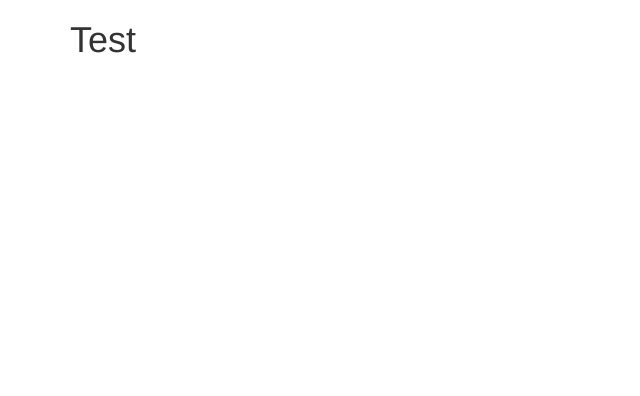
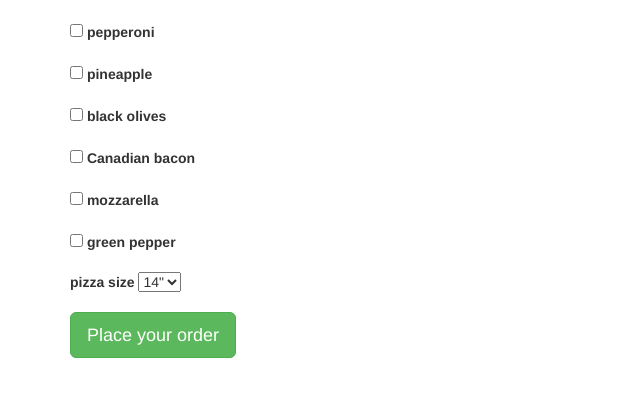
Before and after one commit to skillitzimberg/pizzaria, a plain HTML site: page index.html in a window 1280 px wide. Shown: the whole page, without its empty margins (0-640 px from the left). Drawn offline with Linux system fonts and the light colour scheme.

Commit message:
add order form and jquery to gather input.

```diff
--- a/index.html
+++ b/index.html
@@ -11,10 +11,48 @@
   </head>
   <body>
     <div class="container">
-      <h1>Test</h1>
+      <h1></h1>
       <form class="" id="order">
+        <div class="form-group">
+          <input type="checkbox" name="toppings" value="pepperoni">
+          <label for="">pepperoni</label>
+        </div>
+        <div class="form-group">
+          <input type="checkbox" name="toppings" value="pineapple">
+          <label for="">pineapple</label>
+        </div>
+        <div class="form-group">
+          <input type="checkbox" name="toppings" value="blackolives">
+          <label for="">black olives</label>
+        </div>
+        <div class="form-group">
+          <input type="checkbox" name="toppings" value="canadianbacon">
+          <label for="">Canadian bacon</label>
+        </div>
+        <div class="form-group">
+          <input type="checkbox" name="toppings" value="mozzarella">
+          <label for="">mozzarella</label>
+        </div>
+        <div class="form-group">
+          <input type="checkbox" name="toppings" value="greenpepper">
+          <label for="">green pepper</label>
+        </div>
 
+        <div class="form-group">
+          <label for="">pizza size</label>
+          <select class="" id="size">
+            <option value="small">14"</option>
+            <option value="medium">18"</option>
+            <option value="large">22"</option>
+          </select>
+        </div>
+
+        <button type="submit" class="btn btn-lg btn-success">Place your order</button>
       </form>
+
+      <div id="confirmOrder">
+
+      </div>
 
 
     </div>
--- a/js/scripts.js
+++ b/js/scripts.js
@@ -84,18 +84,20 @@ function DisplayOrderDetails(customerDetails, completeOrder) {
   };
 
   htmlToDisplay += "<p>$" + completeOrder[1] + "</p>";
-
-  console.log(customerDetails);
-  console.log(completeOrder);
-  console.log(htmlToDisplay);
   return htmlToDisplay;
 }
 
 $(document).ready(function() {
-  $("form#test").submit(function(event) {
+  $("form#order").submit(function(event) {
     event.preventDefault();
-
-
-
+    var pizzaToppings = [];
+    $("input:checkbox[name=toppings]:checked").each(function(){
+      pizzaToppings.push($(this).val());
+    });
+    var size = $("#size").val();
+    var orderDetails = [];
+    orderDetails.push(pizzaToppings);
+    orderDetails.push(size);
+    console.log(orderDetails);
   })
 })
```
Also changed, not shown: 2 other files.
